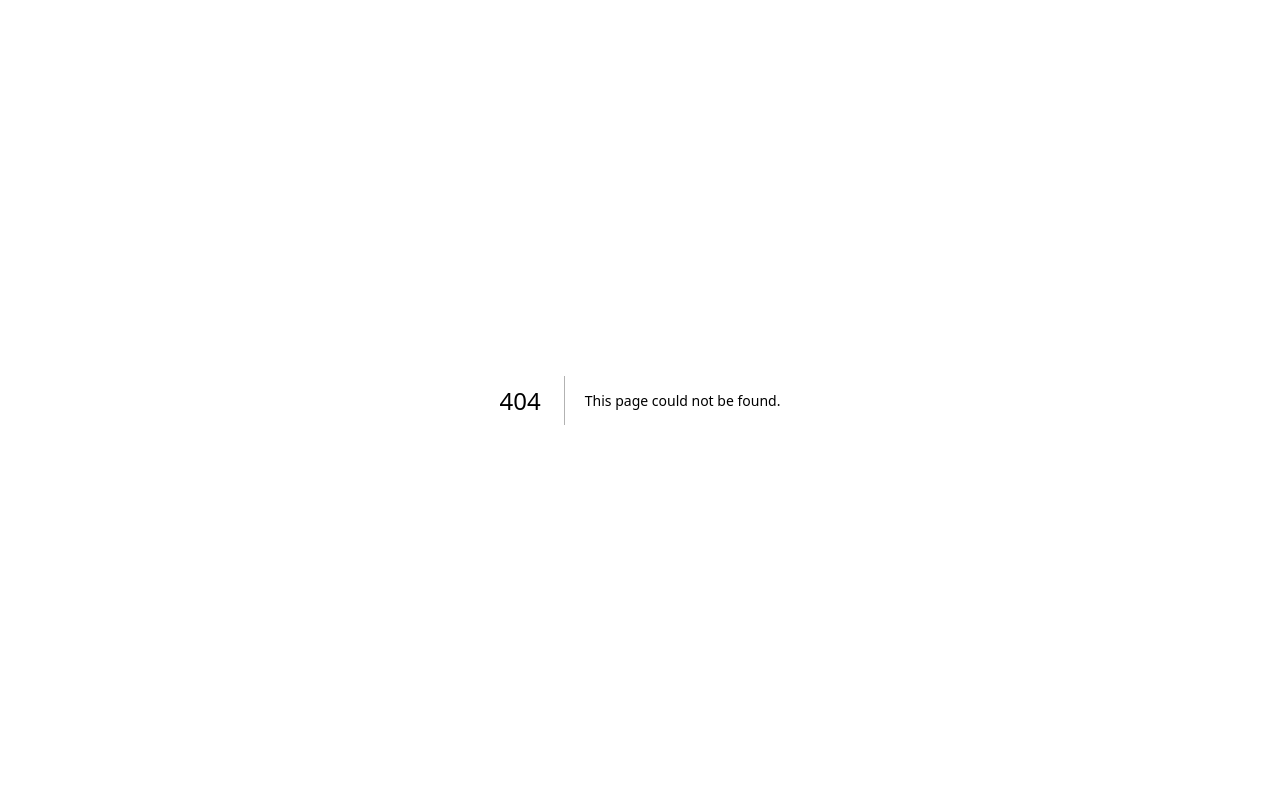
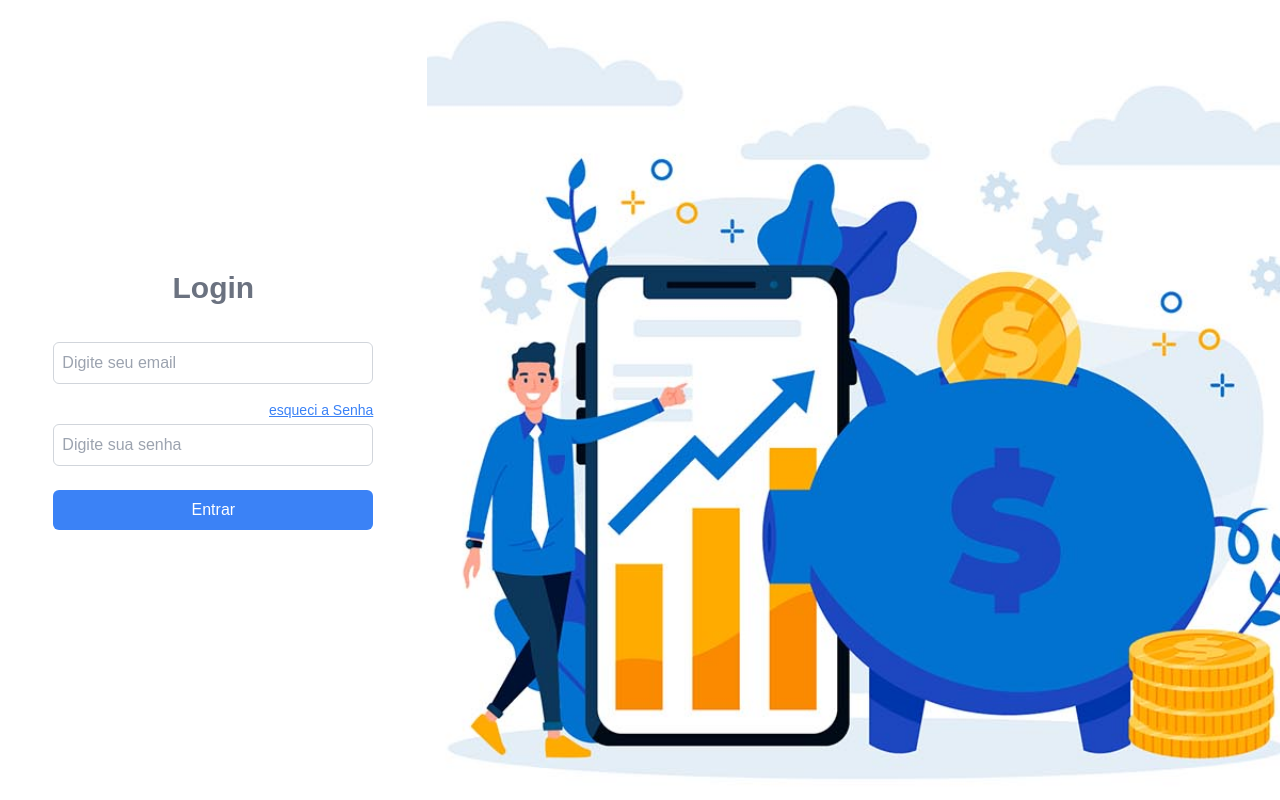
Before and after one commit to PedroItaloQ/financial_manangement, a Next.js app: page /login in a window 1280 px wide. Before the commit this address had no page. Built offline with nearby package versions, Linux system fonts and the light colour scheme.

Commit message:
feat: Created login

```diff
--- /dev/null
+++ b/src/pages/login.tsx
@@ -0,0 +1,75 @@
+import Image from 'next/image';
+import { useState } from 'react';
+import image from "../../public/imageFinance.jpg";
+
+const Login = () => {
+  const [email, setEmail] = useState('');
+  const [password, setPassword] = useState('');
+
+  const handleSubmit = (e: React.FormEvent) => {
+    e.preventDefault();
+    // Adicione aqui sua lógica de autenticação
+    console.log({ email, password });
+  };
+
+  return (
+    <div className="flex h-screen bg-white">
+      {/* Lado esquerdo - Formulário */}
+      <div className="w-full md:w-1/3 flex flex-col justify-center items-center">
+        <h2 className="text-3xl font-bold mb-8 text-gray-500 ">Login</h2>
+        <form onSubmit={handleSubmit} className="w-3/4 max-w-md">
+          <div className="mb-4">
+            {/* <label htmlFor="email" className="block text-sm font-medium text-gray-700">
+              Email
+            </label> */}
+            <input
+              type="email"
+              id="email"
+              value={email}
+              onChange={(e) => setEmail(e.target.value)}
+              className="mt-1 p-2 block w-full border border-gray-300 rounded-md"
+              placeholder="Digite seu email"
+              required
+            />
+          </div>
+          <div className='flex justify-end href="#"'>
+            <a className='text-blue-500 underline cursor-pointer text-sm'>esqueci a Senha</a>
+          </div>
+
+          <div className="mb-6">
+            {/* <label htmlFor="password" className="block text-sm font-medium text-gray-700">
+              Senha
+            </label> */}
+            <input
+              type="password"
+              id="password"
+              value={password}
+              onChange={(e) => setPassword(e.target.value)}
+              className="mt-1 p-2 block w-full border border-gray-300 rounded-md"
+              placeholder="Digite sua senha"
+              required
+            />
+          </div>
+          <button
+            type="submit"
+            className="w-full bg-blue-500 text-white py-2 px-4 rounded-md hover:bg-blue-600 transition duration-300"
+          >
+            Entrar
+          </button>
+        </form>
+      </div>
+
+      {/* Lado direito - Imagem */}
+      <div className="hidden md:block w-full md:w-2/3 relative">
+        <Image
+          src={image}
+          alt="Imagem ilustrativa"
+          layout="fill"
+          objectFit="cover"
+        />
+      </div>
+    </div>
+  );
+};
+
+export default Login;
```
